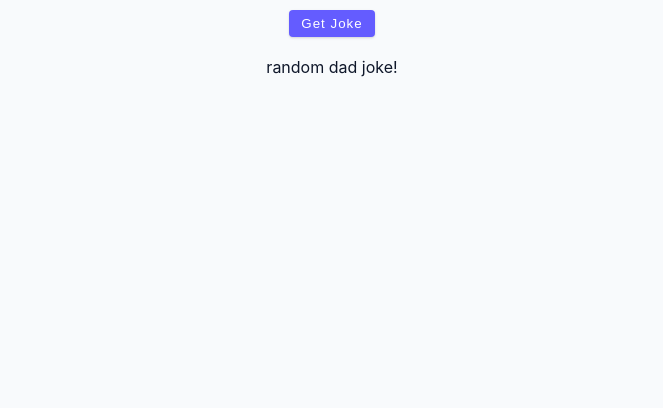
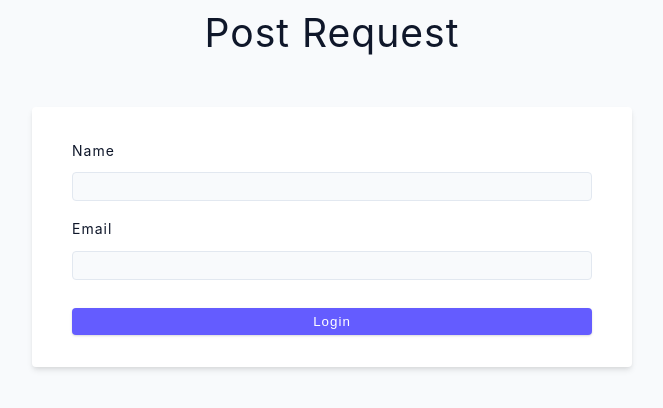
Before and after one commit to tsheporamantso/axios, a React (Vite) app: page / in a window 1280 px wide. Shown: the top 408 px of the page, without its empty margins (308-971 px from the left). Built offline with nearby package versions, Linux system fonts and the light colour scheme.

Commit message:
Fix import path for Setup component and update response handling in PostRequest component

```diff
--- a/src/App.jsx
+++ b/src/App.jsx
@@ -1,4 +1,4 @@
-import Setup from "./components/Headers";
+import Setup from "./components/PostRequest";
 import { ToastContainer } from "react-toastify";
 import "./axios/global";
 
--- a/src/components/PostRequest.jsx
+++ b/src/components/PostRequest.jsx
@@ -27,11 +27,11 @@ const PostRequest = () => {
   const handleSubmit = async (e) => {
     e.preventDefault();
     try {
-      const resp = await axios.post(url, {
+      const { data } = await axios.post(url, {
         name: state.name,
         email: state.email,
       });
-      toast.success(resp.data.msg);
+      toast.success(data.msg);
     } catch (error) {
       toast.error(error.response.data?.msg);
     }
```
